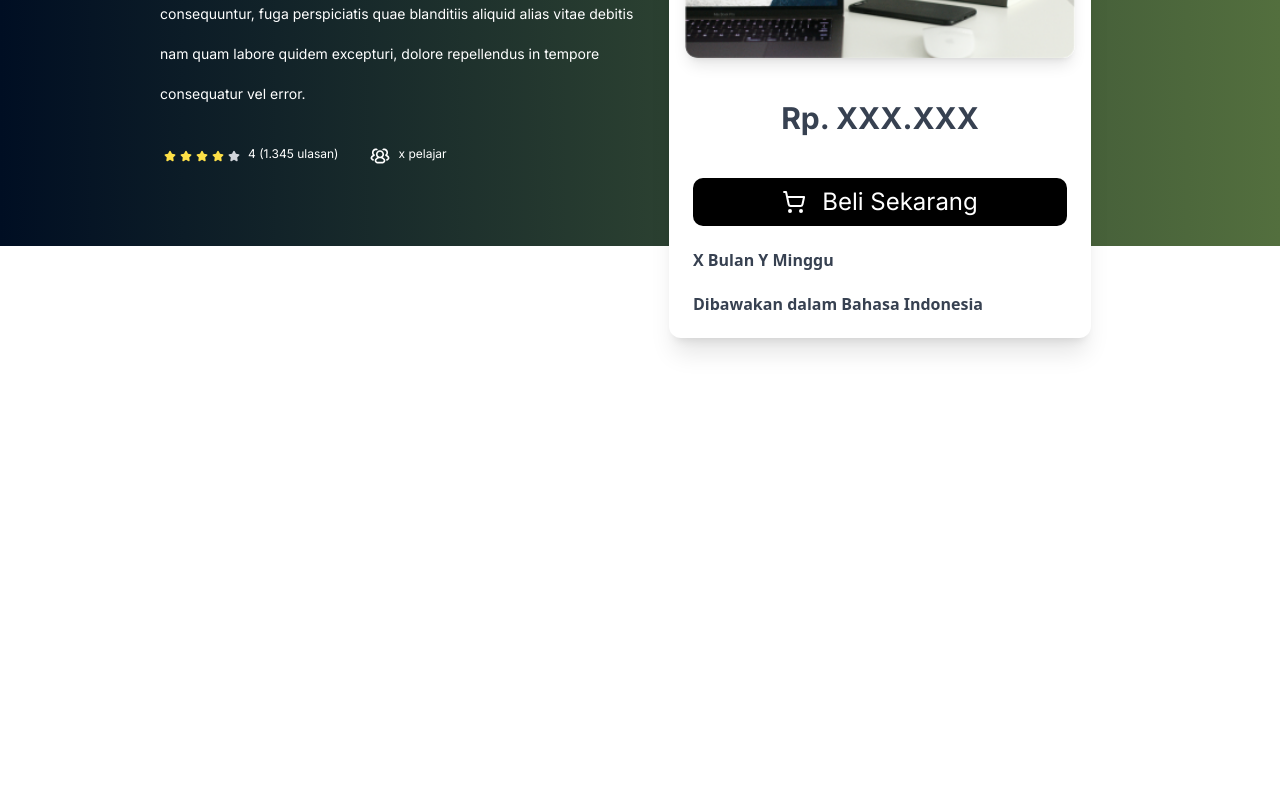
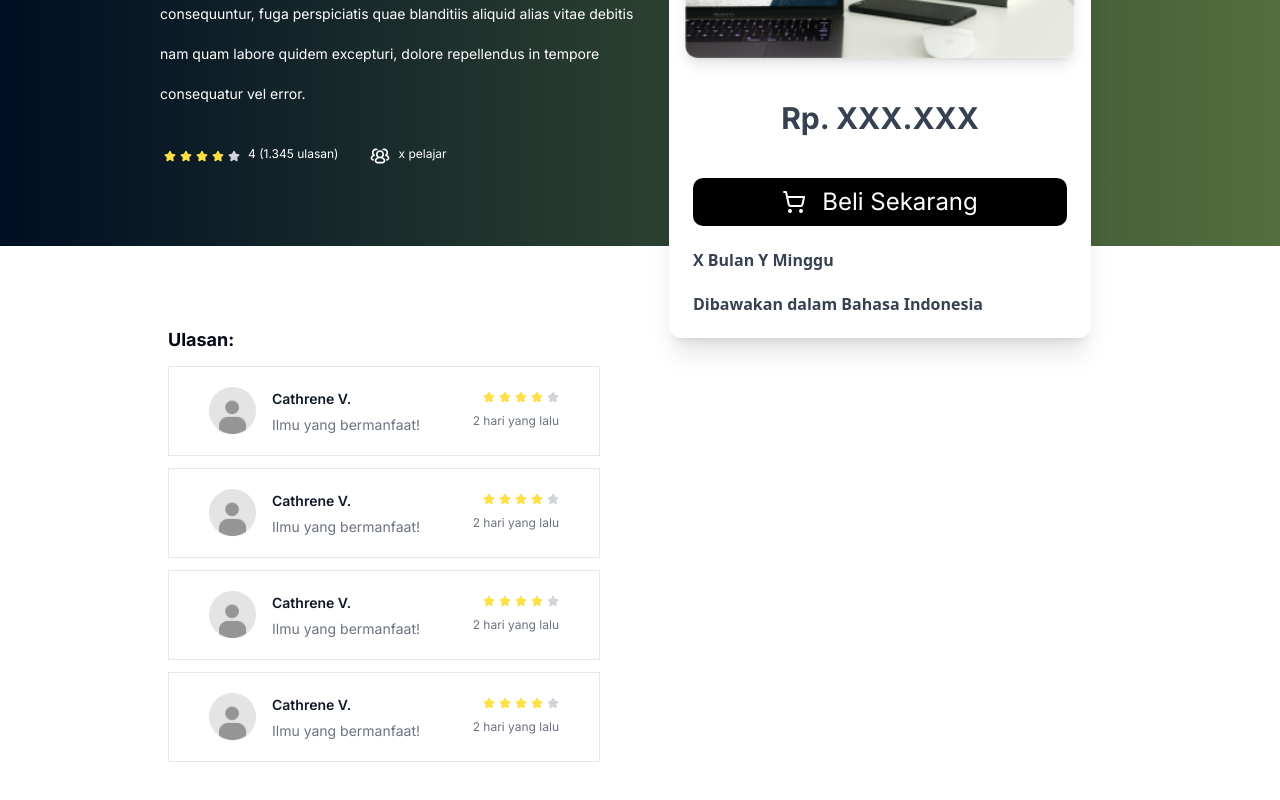
Before and after one commit to hmutaz/Courserve, a Next.js app: page /course in a window 1280 px wide. Shown: the part 332-1132 px from the top of the page. Before the commit the page ends 800 px from the top, so only its background shows below. Built offline with nearby package versions, Linux system fonts and the light colour scheme; no server answers.

Commit message:
Update Reviews

```diff
--- a/src/app/course/page.tsx
+++ b/src/app/course/page.tsx
@@ -18,6 +18,8 @@ const Course = () => {
 
     return (
         <>
+            <div>
+
                 <div className='grid grid-cols-2 p-20 px-40 bg-gradient-to-r from-[#000E23] to-[#536F3E]'>
                     <div className="flex flex-col gap-5">
                         <h2 className="text-base leading-10 font-bold text-white">
@@ -76,6 +78,20 @@ const Course = () => {
                         </div>
                     </div>
                 </div>
+                <div className="grid grid-cols-2">
+                    <div className="mt-10 p-10 ml-32">
+                        <div>
+                            <h2 className="text-lg font-bold">Ulasan:</h2>
+                            <div className="flex-auto">
+                                <Review />
+                                <Review />
+                                <Review />
+                                <Review />
+                            </div>
+                        </div>
+                    </div>
+                </div>
+            </div>
 
         </>
     )
```
Lines whose indentation alone changed are shown as unchanged.
